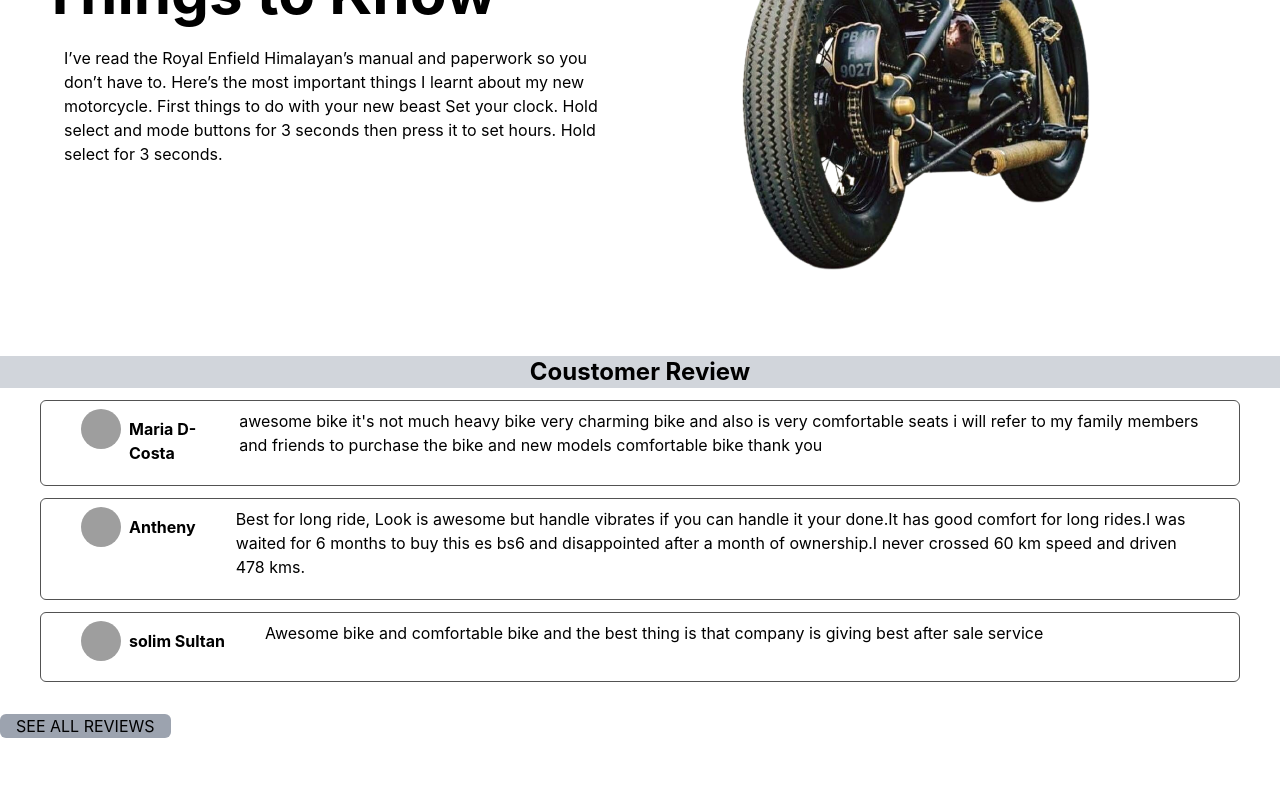
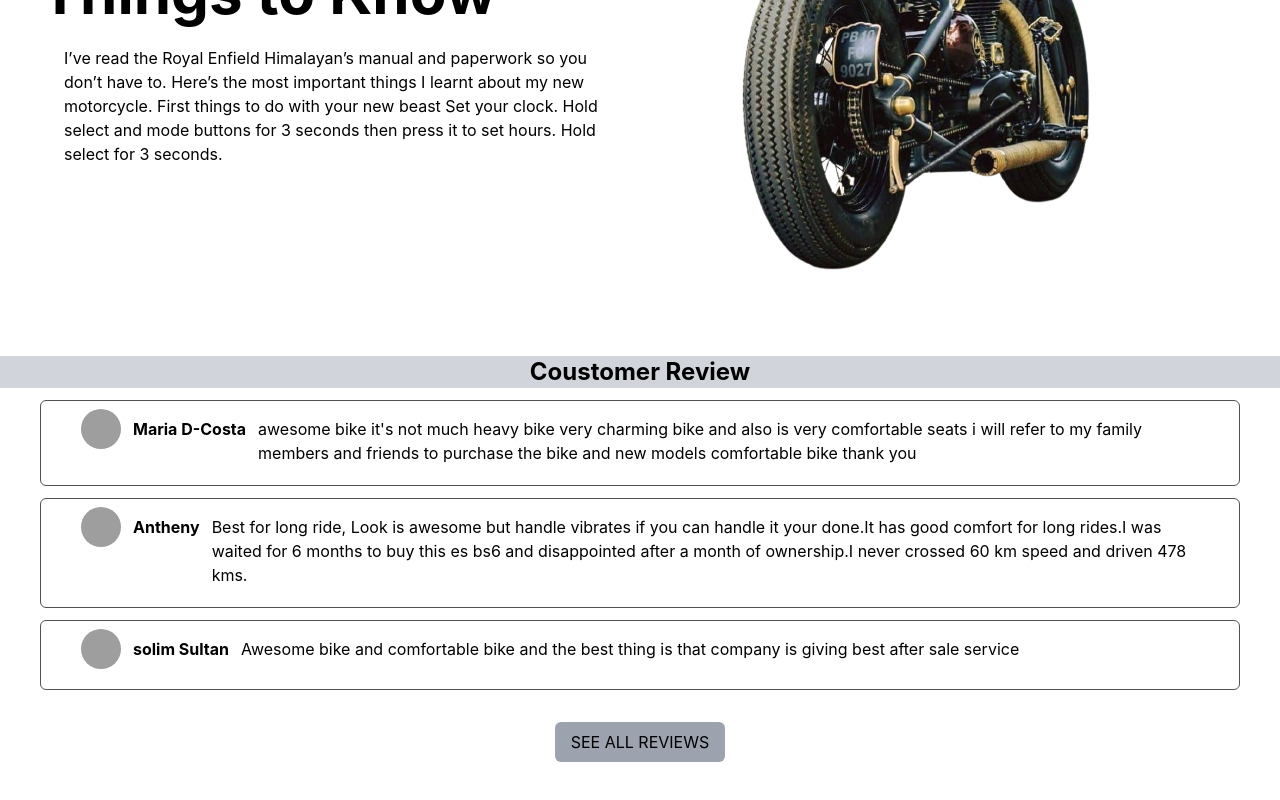
Before and after one commit to neyaznafiz/royal-enfield-review, a React (Create React App) app: page / in a window 1280 px wide. Shown: the part 328-1128 px from the top of the page. Built offline with nearby package versions, Linux system fonts and the light colour scheme; grey boxes are pictures that could not be loaded.

Commit message:
review section css edited

```diff
--- a/src/Components/Home/Home.jsx
+++ b/src/Components/Home/Home.jsx
@@ -34,23 +34,22 @@
 
                             <div className='border border-neutral-600 px-10 pb-5 pt-2 mx-10 my-3 rounded-md'>
 
-                                <div className='flex'>
+                                <div className='flex  gap-3'>
                                     <img className='w-10 h-10 rounded-full ' src={review.picture} alt="" />
 
-                                    <span className='font-bold pt-2 ml-2'>{review.name}</span>
+                                    <h1 className='font-bold pt-2 whitespace-nowrap'>{review.name}</h1>
 
-                                    <p className='ml-10'>{review.comment}</p>
+                                    <p className='pt-2'>{review.comment}</p>
                                 </div>
-
-
-
 
                             </div>
 
                         </div>)
                     }
 
-                    <button onClick={()=> navigate(`/reviews`)} className='mt-5 bg-gray-400 px-4 rounded-md'>SEE ALL REVIEWS</button>
+                    <div className='text-center'>
+                        <button onClick={() => navigate(`/reviews`)} className='mt-5 bg-gray-400 px-4 py-2 rounded-md hover:bg-gray-300'>SEE ALL REVIEWS</button>
+                    </div>
                 </div>
             </div>
         </div>
--- a/src/Components/Reviews/Reviews.jsx
+++ b/src/Components/Reviews/Reviews.jsx
@@ -15,16 +15,13 @@
 
                     <div className='border border-neutral-600 px-10 pb-5 pt-2 mx-10 my-3 rounded-md'>
 
-                       <div className='flex'>
+                       <div className='flex  gap-3'>
                        <img className='w-10 h-10 rounded-full ' src={review.picture} alt="" />
 
-                        <span className='font-bold pt-2 ml-2'>{review.name}</span>
+                        <h1 className='font-bold pt-2 whitespace-nowrap'>{review.name}</h1>
 
-                        <p className='ml-10'>{review.comment}</p>
+                        <p className='pt-2'>{review.comment}</p>
                        </div>
-
-
-
 
                     </div>
 
```
